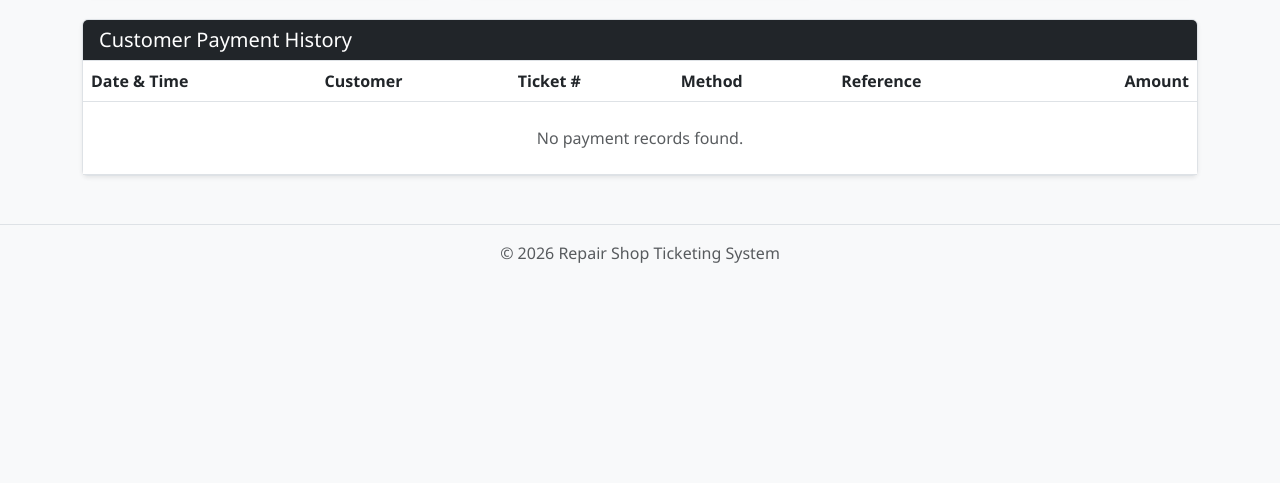
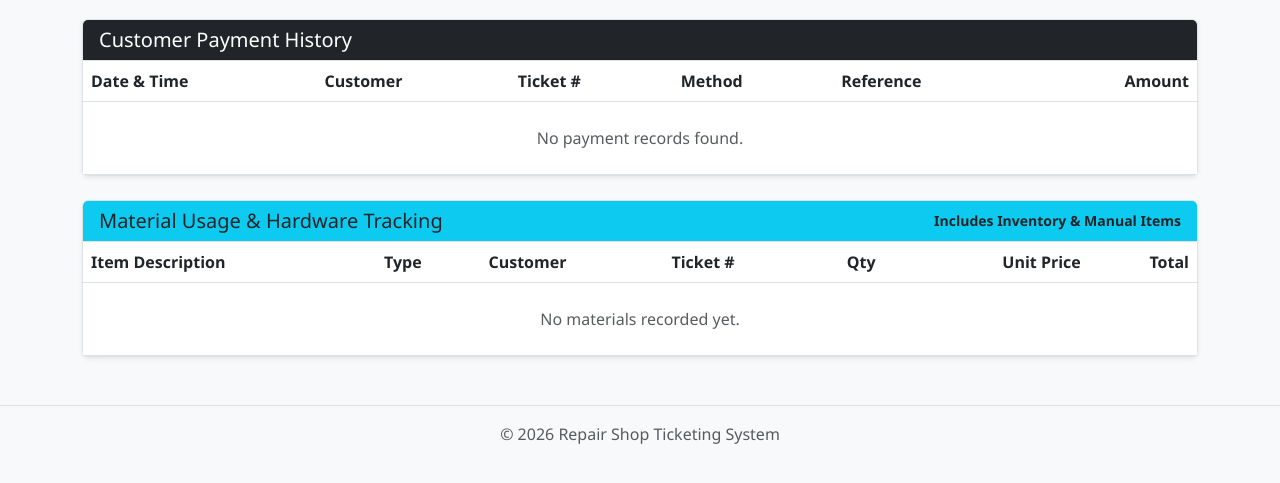
Before and after one commit to ndarjo/repair_shop_ticketing, a Flask app: page /report/finance in a window 1280 px wide. Shown: the part 280-763 px from the top of the page. Run offline with Flask 3, Linux system fonts and the light colour scheme; a user stored in the database is signed in; data that the repository does not hold is empty.

Commit message:
permanent ticket and manual input fix

```diff
--- a/routes.py
+++ b/routes.py
@@ -351,11 +351,21 @@ def finance_report():
         Customer, Ticket.customer_id == Customer.id
     ).order_by(desc(Payment.paid_at)).all()
 
+    # Detailed material usage (Standard Parts + Manual Items)
+    material_usage = db.session.query(InvoiceItem, Ticket, Customer).join(
+        Invoice, InvoiceItem.invoice_id == Invoice.id
+    ).join(
+        Ticket, Invoice.ticket_id == Ticket.id
+    ).join(
+        Customer, Ticket.customer_id == Customer.id
+    ).order_by(desc(InvoiceItem.id)).all()
+
     return render_template('finance_report.html',
                            total_revenue=total_revenue,
                            total_hardware_cost=total_hardware_cost,
                            net_profit=net_profit,
-                           payment_history=payment_history)
+                           payment_history=payment_history,
+                           material_usage=material_usage)
 
 @admin_bp.route('/', endpoint='dashboard')
 @admin_bp.route('/dashboard', endpoint='dashboard')
@@ -723,6 +733,10 @@ def ticket_detail(ticket_id):
 @require_permission('add_service')
 def add_service(ticket_id):
     """Attach a standardized service to the ticket"""
+    ticket = db.session.get(Ticket, ticket_id)
+    if ticket and ticket.current_phase == 'Already Taken':
+        return redirect(url_for('ticket.ticket_detail', ticket_id=ticket_id))
+
     service_id = request.form.get('service_id')
     quantity = request.form.get('quantity', 1, type=int)
 
@@ -744,6 +758,10 @@ def add_service(ticket_id):
 @require_permission('add_service')
 def remove_service(ticket_id, ts_id):
     """Remove a service entry from the ticket"""
+    ticket = db.session.get(Ticket, ticket_id)
+    if ticket and ticket.current_phase == 'Already Taken':
+        return redirect(url_for('ticket.ticket_detail', ticket_id=ticket_id))
+
     ts = db.session.get(TicketService, ts_id)
     if ts:
         db.session.delete(ts)
@@ -756,6 +774,10 @@ def remove_service(ticket_id, ts_id):
 @require_permission('add_service')
 def add_part(ticket_id):
     """Record a spare part replacement (manages draft invoice automatically)"""
+    ticket = db.session.get(Ticket, ticket_id)
+    if ticket and ticket.current_phase == 'Already Taken':
+        return redirect(url_for('ticket.ticket_detail', ticket_id=ticket_id))
+
     part_id = request.form.get('part_id')
     manual_name = request.form.get('manual_name')
     quantity = request.form.get('quantity', 1, type=int)
@@ -812,6 +834,10 @@ def add_part(ticket_id):
 @require_permission('add_service')
 def remove_part(ticket_id, item_id):
     """Remove a spare part from the ticket and recalculate invoice total"""
+    ticket = db.session.get(Ticket, ticket_id)
+    if ticket and ticket.current_phase == 'Already Taken':
+        return redirect(url_for('ticket.ticket_detail', ticket_id=ticket_id))
+
     item = db.session.get(InvoiceItem, item_id)
     if item:
         invoice = item.invoice
@@ -831,6 +857,10 @@ def record_payment(ticket_id):
     if not ticket:
         flash('Ticket not found', 'error')
         return redirect(url_for('main.dashboard'))
+
+    if ticket.current_phase == 'Already Taken':
+        flash('This ticket is locked and cannot be modified.', 'error')
+        return redirect(url_for('ticket.ticket_detail', ticket_id=ticket.id))
 
     amount = request.form.get('amount', type=float)
     method = request.form.get('payment_method', 'Cash')
@@ -879,6 +909,10 @@ def edit_ticket(ticket_id):
         flash('Ticket not found', 'error')
         return redirect(url_for('main.dashboard'))
 
+    if ticket.current_phase == 'Already Taken':
+        flash('This ticket is locked and cannot be modified.', 'error')
+        return redirect(url_for('ticket.ticket_detail', ticket_id=ticket.id))
+
     users = User.query.filter(User.roles.any(Role.name == 'technician')).all()
 
     if request.method == 'POST':
@@ -895,6 +929,21 @@ def edit_ticket(ticket_id):
 
     return render_template('edit_ticket.html', ticket=ticket, users=users)
 
+@ticket_bp.route('/delete/<int:ticket_id>', methods=['POST'])
+@login_required
+@require_permission('delete_ticket')
+def delete_ticket(ticket_id):
+    """Permanently erase a ticket and its associated logs/notes"""
+    ticket = db.session.get(Ticket, ticket_id)
+    if not ticket:
+        flash('Ticket not found', 'error')
+        return redirect(url_for('main.dashboard'))
+
+    db.session.delete(ticket)
+    db.session.commit()
+    flash(f'Ticket {ticket.ticket_number} has been permanently erased.', 'success')
+    return redirect(url_for('main.dashboard'))
+
 @ticket_bp.route('/update_phase/<int:ticket_id>', methods=['POST'])
 @login_required
 def update_phase(ticket_id):
@@ -903,6 +952,10 @@ def update_phase(ticket_id):
     if not ticket:
         flash('Ticket not found', 'error')
         return redirect(url_for('main.dashboard'))
+
+    if ticket.current_phase == 'Already Taken':
+        flash('This ticket is locked and cannot be modified.', 'error')
+        return redirect(url_for('ticket.ticket_detail', ticket_id=ticket.id))
 
     new_phase = request.form.get('new_phase')
     commentary = request.form.get('commentary', '')
--- a/static/css/style.css
+++ b/static/css/style.css
@@ -164,6 +164,12 @@ body.theme-dark .alert-light {
 body.theme-dark .bg-light .text-dark,
 body.theme-dark .alert-light .text-dark {
     color: #ffffff !important;
+}
+
+body.theme-dark .table-info {
+    --bs-table-bg: #032830 !important;
+    --bs-table-color: #ffffff !important;
+    --bs-table-border-color: #08424d !important;
 }
 
 body.theme-dark .btn-light {
--- a/templates/finance_report.html
+++ b/templates/finance_report.html
@@ -80,4 +80,51 @@
         </table>
     </div>
 </div>
+
+<div class="card shadow-sm mt-4">
+    <div class="card-header bg-info text-dark d-flex justify-content-between align-items-center">
+        <h5 class="mb-0">Material Usage & Hardware Tracking</h5>
+        <small class="fw-bold">Includes Inventory & Manual Items</small>
+    </div>
+    <div class="table-responsive">
+        <table class="table table-hover align-middle mb-0">
+            <thead>
+                <tr>
+                    <th>Item Description</th>
+                    <th>Type</th>
+                    <th>Customer</th>
+                    <th>Ticket #</th>
+                    <th class="text-center">Qty</th>
+                    <th class="text-end">Unit Price</th>
+                    <th class="text-end">Total</th>
+                </tr>
+            </thead>
+            <tbody>
+                {% for item, ticket, customer in material_usage %}
+                <tr>
+                    <td><strong>{{ item.description }}</strong></td>
+                    <td>
+                        {% if item.spare_part_id %}
+                            <span class="badge bg-secondary">Inventory</span>
+                        {% else %}
+                            <span class="badge bg-warning text-dark">Manual Entry</span>
+                        {% endif %}
+                    </td>
+                    <td><small>{{ customer.name }}</small></td>
+                    <td>
+                        <a href="{{ url_for('ticket.ticket_detail', ticket_id=ticket.id) }}" class="small text-decoration-none">
+                            {{ ticket.ticket_number }}
+                        </a>
+                    </td>
+                    <td class="text-center">{{ item.quantity }}</td>
+                    <td class="text-end">{{ currency_symbol }}{{ "%.*f"|format(currency_decimals, item.unit_price) }}</td>
+                    <td class="text-end fw-bold">{{ currency_symbol }}{{ "%.*f"|format(currency_decimals, item.total_price) }}</td>
+                </tr>
+                {% else %}
+                <tr><td colspan="7" class="text-center text-muted py-4">No materials recorded yet.</td></tr>
+                {% endfor %}
+            </tbody>
+        </table>
+    </div>
+</div>
 {% endblock %}
```
Also changed, not shown: templates/ticket_detail.html (+12 -3 lines).
